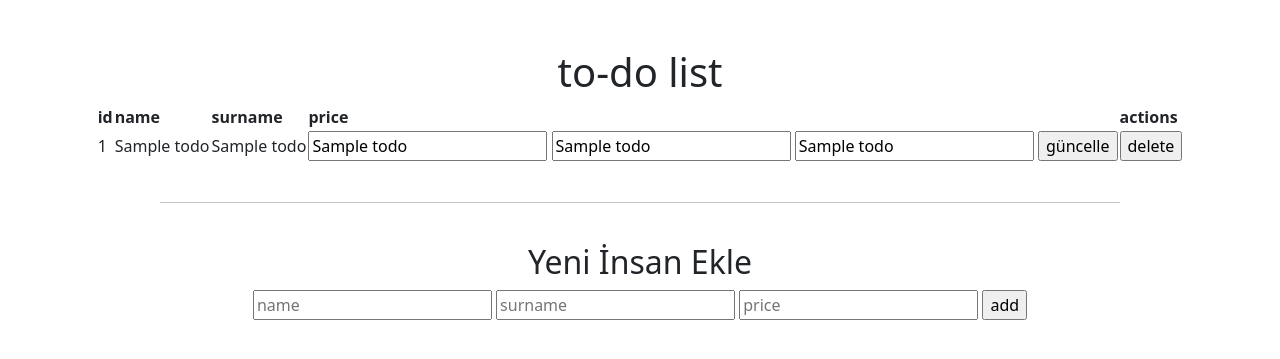
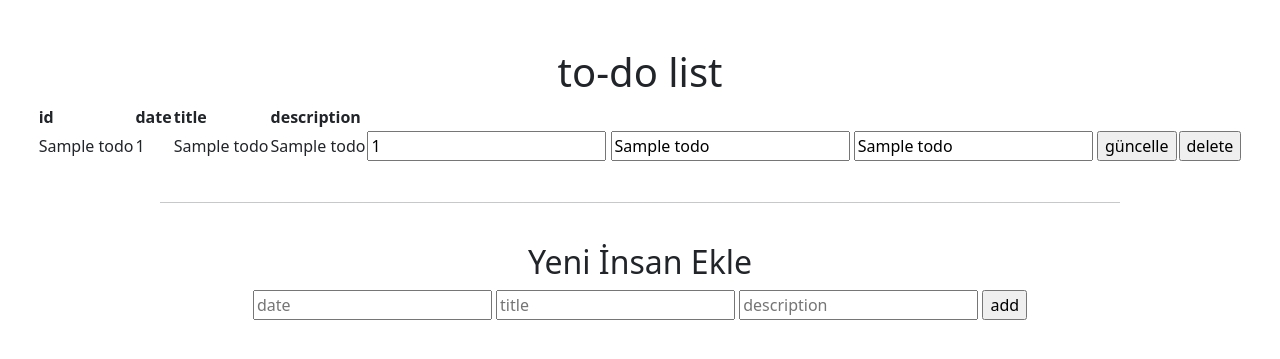
Before and after one commit to chavdar7/todo, a Flask app: page / in a window 1280 px wide. Shown: the top 359 px of the page. Run offline with Flask 3, Linux system fonts and the light colour scheme; a database or web service that is not in the repository returns one stand-in record (values such as "Sample title"); some libraries are stand-ins or nearby versions.

Commit message:
sadece tablo düzenlemesi kaldı

```diff
--- a/app.py
+++ b/app.py
@@ -94,12 +94,12 @@ def add():
     date = request.form["date"]
     title = request.form["title"]
     description = request.form["description"]
-    is_finish = request.form["is_finish"]
+    # finish = request.form["is_finish"]
 
     # Insert data into the table
     cur.execute('''
-        INSERT INTO todo(data,title,description,is_finish)
-        VALUES(%s,%s,%s,%d)''',(date,title,description,is_finish)
+        INSERT INTO todo(date,title,description)
+        VALUES(%s,%s,%s)''',(date,title,description)
     )
 
     conn.commit()
@@ -124,15 +124,15 @@ def update():
     cur = conn.cursor()
 
     # Get the data from the form
-    name = request.form['name']
-    surname = request.form['surname']
-    price = request.form['price']
+    date = request.form['date']
+    title = request.form['title']
+    description = request.form['description']
     id = request.form['id']
 
     # Update the data in the table
     cur.execute(
-        '''UPDATE people
-        SET name=%s, price=%s, surname=%s WHERE id=%s''', (name, price, surname, id))
+        '''UPDATE todo
+        SET date=%s, title=%s, description=%s WHERE id=%s''', (date, title, description, id))
 
     # commit the changes
     conn.commit()
@@ -158,7 +158,7 @@ def delete():
     id = request.form["id"]
 
     cur.execute('''
-    DELETE FROM people WHERE id = %s''',(id,)
+    DELETE FROM todo WHERE id = %s''',(id,)
     )
 
     conn.commit()
--- a/templates/index.html
+++ b/templates/index.html
@@ -15,10 +15,9 @@
         <thead>
             <tr>
                 <th>id</th>
-                <th>name</th>
-                <th>surname</th>
-                <th>price</th>
-                <th>actions</th>
+                <th>date</th>
+                <th>title</th>
+                <th>description</th>
             </tr>
         <thead>
 
@@ -26,21 +25,22 @@
             {% for row in data %}
 
             <tr>
+                <td>{{ row[4] }}</td>
                 <td>{{ row[0] }}</td>
                 <td>{{ row[1] }}</td>
                 <td>{{ row[2] }}</td>
                 <td>
                     <form action="/guncel" method="post">
-                            <input type="hidden" name="id" value="{{ row[0] }}">
-                            <input type="text" name="name" value="{{ row[1] }}">
-                            <input type="text" name="surname" value="{{ row[2] }}">
-                            <input type="text" name="price" value="{{ row[3] }}">
+                        <input type="hidden" name="id" value="{{ row[4] }}">
+                        <input type="text" name="date" value="{{ row[0] }}">
+                        <input type="text" name="title" value="{{ row[1] }}">
+                        <input type="text" name="description" value="{{ row[2] }}">
                         <input type="submit" value="güncelle">
                     </form>
                 </td>
                 <td>
                     <form action="/delete" method="post">
-                            <input type="hidden" name="id" value="{{ row[0] }}">
+                        <input type="hidden" name="id" value="{{ row[4] }}">
                         <input type="submit" value="delete">
                     </form>
                 </td>
@@ -58,9 +58,9 @@
         <tr>
             <td>
                 <form action="/add" method="post">
-                    <input type="text" name="name" placeholder="name">
-                    <input type="text" name="surname" placeholder="surname">
-                    <input type="text" name="price" placeholder="price">
+                    <input type="text" name="date" placeholder="date">
+                    <input type="text" name="title" placeholder="title">
+                    <input type="text" name="description" placeholder="description">
                     <input type="submit" value="add">
                 </form>
             </td>
```
Lines whose indentation alone changed are shown as unchanged.
